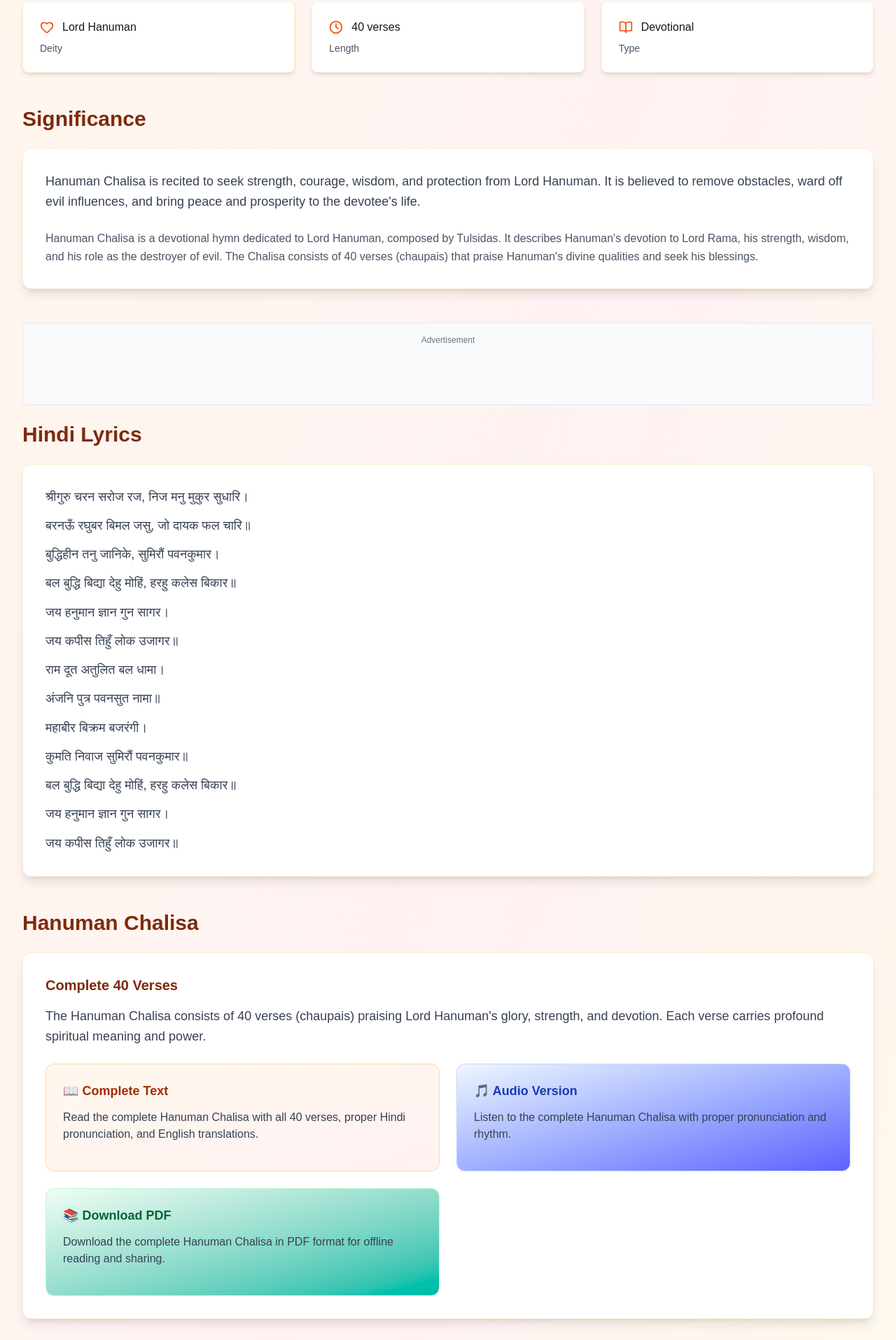
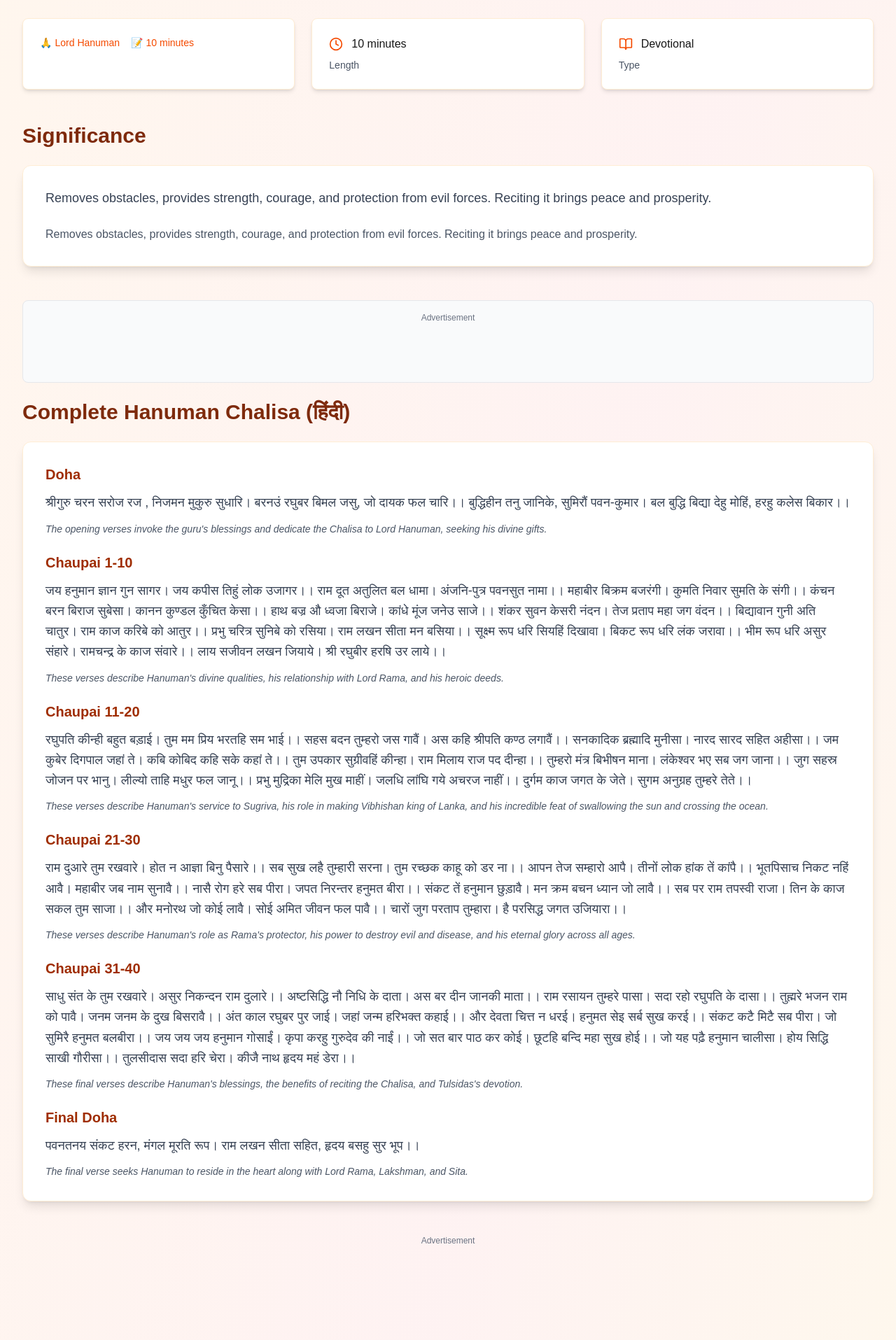
Before and after one commit to shashimishra89-cloud/bhajans-website, a Next.js app in the folder bhakti-app/: page /bhajans/hanuman-chalisa in a window 1280 px wide. Shown: the part 855-2770 px from the top of the page at 70% size. Built offline with nearby package versions, Linux system fonts and the light colour scheme.

Commit message:
updating hanuman chalisa

```diff
--- a/bhakti-app/src/app/bhajans/hanuman-chalisa/page.tsx
+++ b/bhakti-app/src/app/bhajans/hanuman-chalisa/page.tsx
@@ -1,65 +1,16 @@
 "use client";
 
 import Link from "next/link";
-import { notFound } from "next/navigation";
-import { Music, Sparkles, ChevronRight, Clock, Heart, BookOpen } from "lucide-react";
+import { Music, Sparkles, ChevronRight, BookOpen, Heart, Clock } from "lucide-react";
 import { BannerAd, InContentAd } from "@/components/AdBlock";
 import { Breadcrumbs, generateBreadcrumbs } from "@/components/Breadcrumbs";
-
-const bhajanData = {
-  id: "hanuman-chalisa",
-  name: "Hanuman Chalisa",
-  title: "40 Verses of Hanuman",
-  description: "The most powerful prayer to Lord Hanuman, consisting of 40 verses (chaupais) praising his glory and seeking his blessings.",
-  deity: "Lord Hanuman",
-  verses: "40",
-  lyrics: {
-    hindi: [
-      "श्रीगुरु चरन सरोज रज, निज मनु मुकुर सुधारि।",
-      "बरनऊँ रघुबर बिमल जसु, जो दायक फल चारि॥",
-      "बुद्धिहीन तनु जानिके, सुमिरौं पवनकुमार।",
-      "बल बुद्धि बिद्या देहु मोहिं, हरहु कलेस बिकार॥",
-      "जय हनुमान ज्ञान गुन सागर।",
-      "जय कपीस तिहुँ लोक उजागर॥",
-      "राम दूत अतुलित बल धामा।",
-      "अंजनि पुत्र पवनसुत नामा॥",
-      "महाबीर बिक्रम बजरंगी।",
-      "कुमति निवाज सुमिरौं पवनकुमार॥",
-      "बल बुद्धि बिद्या देहु मोहिं, हरहु कलेस बिकार॥",
-      "जय हनुमान ज्ञान गुन सागर।",
-      "जय कपीस तिहुँ लोक उजागर॥"
-    ],
-    english: [
-      "Shri Guru Charan Saroja Raj, Nij Man Mukar Sudhari।",
-      "Barnau Raghubar Bimal Jasu, Jo Dayak Phal Chari॥",
-      "Buddhiheen Tanu Janike, Sumirau Pavan Kumar।",
-      "Bal Buddhi Vidya Dehu Mohin, Harahu Kalesh Vikar॥",
-      "Jai Hanuman Jnan Guna Sagar।",
-      "Jai Kapisa Tihun Lok Ujagar॥",
-      "Ram Doot Atulit Bal Dhama।",
-      "Anjani Putra Pavan Sut Nama॥",
-      "Mahabir Bikram Bajarangi।",
-      "Kumati Nivar Sumirau Pavan Kumar॥",
-      "Bal Buddhi Vidya Dehu Mohin, Harahu Kalesh Vikar॥",
-      "Jai Hanuman Jnan Guna Sagar।",
-      "Jai Kapisa Tihun Lok Ujagar॥"
-    ]
-  },
-  meaning: "Hanuman Chalisa is a devotional hymn dedicated to Lord Hanuman, composed by Tulsidas. It describes Hanuman's devotion to Lord Rama, his strength, wisdom, and his role as the destroyer of evil. The Chalisa consists of 40 verses (chaupais) that praise Hanuman's divine qualities and seek his blessings.",
-  significance: "Hanuman Chalisa is recited to seek strength, courage, wisdom, and protection from Lord Hanuman. It is believed to remove obstacles, ward off evil influences, and bring peace and prosperity to the devotee's life.",
-  benefits: [
-    "Strength and courage to face challenges",
-    "Wisdom and clarity of mind",
-    "Protection from negative energies",
-    "Success in endeavors and obstacles removed"
-  ]
-};
+import bhajanData from "../../../../content/bhajans/hanuman-chalisa.json";
 
 export default function HanumanChalisaPage() {
   const bhajan = bhajanData;
 
   if (!bhajan) {
-    notFound();
+    return <div>Loading...</div>;
   }
 
   const breadcrumbs = generateBreadcrumbs('bhajans', bhajan.name);
@@ -77,8 +28,11 @@ export default function HanumanChalisaPage() {
             <nav className="hidden md:flex space-x-8">
               <Link href="/festivals" className="text-orange-700 hover:text-orange-900 transition-colors">Festivals</Link>
               <Link href="/aartis" className="text-orange-700 hover:text-orange-900 transition-colors">Aartis</Link>
+              <Link href="/bhajans" className="text-orange-600 font-semibold">Bhajans</Link>
+              <Link href="/chalisas" className="text-orange-700 hover:text-orange-900 transition-colors">Chalisas</Link>
               <Link href="/mantras" className="text-orange-700 hover:text-orange-900 transition-colors">Mantras</Link>
               <Link href="/stories" className="text-orange-700 hover:text-orange-900 transition-colors">Stories</Link>
+              <Link href="/gods" className="text-orange-700 hover:text-orange-900 transition-colors">Gods</Link>
             </nav>
           </div>
         </div>
@@ -117,17 +71,21 @@ export default function HanumanChalisaPage() {
         {/* Bhajan Information */}
         <div className="grid md:grid-cols-3 gap-6 mb-12">
           <div className="bg-white rounded-lg shadow-md p-6 border border-orange-100">
-            <div className="flex items-center space-x-3 mb-2">
-              <Heart className="w-5 h-5 text-orange-600" />
-              <span className="font-medium">{bhajan.deity}</span>
+            <div className="flex items-center space-x-4 text-sm text-orange-600">
+              <div className="flex items-center space-x-1">
+                <span>🙏</span>
+                <span>{bhajan.deity}</span>
+              </div>
+              <div className="flex items-center space-x-1">
+                <span>📝</span>
+                <span>{bhajan.duration}</span>
+              </div>
             </div>
-            <p className="text-gray-600 text-sm">Deity</p>
           </div>
-
           <div className="bg-white rounded-lg shadow-md p-6 border border-orange-100">
             <div className="flex items-center space-x-3 mb-2">
               <Clock className="w-5 h-5 text-orange-600" />
-              <span className="font-medium">{bhajan.verses} verses</span>
+              <span className="font-medium">{bhajan.duration}</span>
             </div>
             <p className="text-gray-600 text-sm">Length</p>
           </div>
@@ -149,7 +107,7 @@ export default function HanumanChalisaPage() {
               {bhajan.significance}
             </p>
             <p className="text-gray-600 leading-relaxed">
-              {bhajan.meaning}
+              {bhajan.significance}
             </p>
           </div>
         </section>
@@ -158,46 +116,21 @@ export default function HanumanChalisaPage() {
 
         {/* Hindi Lyrics */}
         <section className="mb-12">
-          <h2 className="text-3xl font-bold text-orange-900 mb-6">Hindi Lyrics</h2>
+          <h2 className="text-3xl font-bold text-orange-900 mb-6">Complete Hanuman Chalisa (हिंदी)</h2>
           <div className="bg-white rounded-xl shadow-lg p-8 border border-orange-100">
-            <div className="space-y-3">
-              {bhajan.lyrics.hindi.map((line, index) => (
-                <p key={index} className="text-lg text-gray-700 font-medium leading-relaxed">
-                  {line}
-                </p>
+            <div className="space-y-6">
+              {bhajan.sections.find(section => section.type === 'lyrics')?.subsections?.map((subsection: any, index: any) => (
+                <div key={index} className="space-y-3">
+                  <h3 className="text-xl font-bold text-orange-800 mb-3">{subsection.title}</h3>
+                  <p className="text-lg text-gray-700 font-medium leading-relaxed whitespace-pre-line">
+                    {subsection.hindi}
+                  </p>
+                  <p className="text-sm text-gray-600 italic">{subsection.meaning}</p>
+                </div>
               ))}
             </div>
           </div>
         </section>
-{/* Chalisa Section */}
-        <section className="mb-12">
-          <h2 className="text-3xl font-bold text-orange-900 mb-6">Hanuman Chalisa</h2>
-          <div className="bg-white rounded-xl shadow-lg p-8 border border-orange-100">
-            <div className="space-y-3">
-              <h3 className="text-xl font-bold text-orange-900 mb-4">Complete 40 Verses</h3>
-            <p className="text-gray-700 leading-relaxed text-lg mb-6">
-              The Hanuman Chalisa consists of 40 verses (chaupais) praising Lord Hanuman's glory, strength, and devotion. Each verse carries profound spiritual meaning and power.
-            </p>
-
-            <div className="grid md:grid-cols-2 gap-6">
-              <div className="bg-gradient-to-br from-orange-50 to-red-50 rounded-xl p-6 border border-orange-200">
-                <h4 className="text-lg font-bold text-orange-800 mb-3">📖 Complete Text</h4>
-                <p className="text-gray-700 mb-4">Read the complete Hanuman Chalisa with all 40 verses, proper Hindi pronunciation, and English translations.</p>
-              </div>
-
-              <div className="bg-gradient-to-br from-blue-50 to-indigo-500 rounded-xl p-6 border border-blue-200">
-                <h4 className="text-lg font-bold text-blue-800 mb-3">🎵 Audio Version</h4>
-                <p className="text-gray-700 mb-4">Listen to the complete Hanuman Chalisa with proper pronunciation and rhythm.</p>
-              </div>
-
-              <div className="bg-gradient-to-br from-green-50 to-teal-500 rounded-xl p-6 border border-green-200">
-                <h4 className="text-lg font-bold text-green-800 mb-3">📚 Download PDF</h4>
-                <p className="text-gray-700 mb-4">Download the complete Hanuman Chalisa in PDF format for offline reading and sharing.</p>
-              </div>
-            </div>
-          </div>
-        </div>
-      </section>
 
         <BannerAd />
 
@@ -205,11 +138,15 @@ export default function HanumanChalisaPage() {
         <section className="mb-12">
           <h2 className="text-3xl font-bold text-orange-900 mb-6">English Translation</h2>
           <div className="bg-white rounded-xl shadow-lg p-8 border border-orange-100">
-            <div className="space-y-3">
-              {bhajan.lyrics.english.map((line, index) => (
-                <p key={index} className="text-lg text-gray-700 leading-relaxed">
-                  {line}
-                </p>
+            <div className="space-y-6">
+              {bhajan.sections.find(section => section.type === 'lyrics')?.subsections?.map((subsection: any, index: any) => (
+                <div key={index} className="space-y-3">
+                  <h3 className="text-xl font-bold text-orange-800 mb-3">{subsection.title}</h3>
+                  <p className="text-lg text-gray-700 leading-relaxed whitespace-pre-line">
+                    {subsection.english}
+                  </p>
+                  <p className="text-sm text-gray-600 italic">{subsection.meaning}</p>
+                </div>
               ))}
             </div>
           </div>
@@ -221,11 +158,12 @@ export default function HanumanChalisaPage() {
         <section className="mb-12">
           <h2 className="text-3xl font-bold text-orange-900 mb-6">Benefits</h2>
           <div className="grid md:grid-cols-2 gap-6">
-            {bhajan.benefits.map((benefit, index) => (
+            {bhajan.sections.find(section => section.type === 'benefits')?.subsections?.map((benefit: any, index: any) => (
               <div key={index} className="bg-gradient-to-br from-orange-50 to-red-50 rounded-xl p-6 border border-orange-200">
                 <h3 className="text-lg font-bold text-orange-800 mb-3">
-                  {benefit}
+                  {benefit.title}
                 </h3>
+                <p className="text-gray-700">{benefit.content}</p>
               </div>
             ))}
           </div>
@@ -279,11 +217,20 @@ export default function HanumanChalisaPage() {
             <Link href="/aartis" className="text-orange-200 hover:text-white transition-colors">
               Aartis
             </Link>
+            <Link href="/bhajans" className="text-orange-200 hover:text-white transition-colors">
+              Bhajans
+            </Link>
+            <Link href="/chalisas" className="text-orange-200 hover:text-white transition-colors">
+              Chalisas
+            </Link>
             <Link href="/mantras" className="text-orange-200 hover:text-white transition-colors">
               Mantras
             </Link>
             <Link href="/stories" className="text-orange-200 hover:text-white transition-colors">
               Stories
+            </Link>
+            <Link href="/gods" className="text-orange-200 hover:text-white transition-colors">
+              Gods
             </Link>
           </div>
         </div>
--- a/bhakti-app/src/app/chalisas/page.tsx
+++ b/bhakti-app/src/app/chalisas/page.tsx
@@ -39,6 +39,7 @@ export default function ChalisasPage() {
               <Link href="/bhajans" className="text-red-800 hover:text-red-900 transition-colors">Bhajans</Link>
               <Link href="/chalisas" className="text-red-600 font-semibold">Chalisas</Link>
               <Link href="/mantras" className="text-red-800 hover:text-red-900 transition-colors">Mantras</Link>
+              <Link href="/stories" className="text-red-800 hover:text-red-900 transition-colors">Stories</Link>
               <Link href="/gods" className="text-red-800 hover:text-red-900 transition-colors">Gods</Link>
             </nav>
           </div>
--- a/bhakti-app/src/app/page.tsx
+++ b/bhakti-app/src/app/page.tsx
@@ -261,8 +261,10 @@ export default function Home() {
               <Link href="/festivals" className="text-orange-200 hover:text-white transition-colors">Festivals</Link>
               <Link href="/aartis" className="text-orange-200 hover:text-white transition-colors">Aartis</Link>
               <Link href="/bhajans" className="text-orange-200 hover:text-white transition-colors">Bhajans</Link>
+              <Link href="/chalisas" className="text-orange-200 hover:text-white transition-colors">Chalisas</Link>
               <Link href="/mantras" className="text-orange-200 hover:text-white transition-colors">Mantras</Link>
               <Link href="/stories" className="text-orange-200 hover:text-white transition-colors">Stories</Link>
+              <Link href="/gods" className="text-orange-200 hover:text-white transition-colors">Gods</Link>
             </div>
           </div>
 
```
